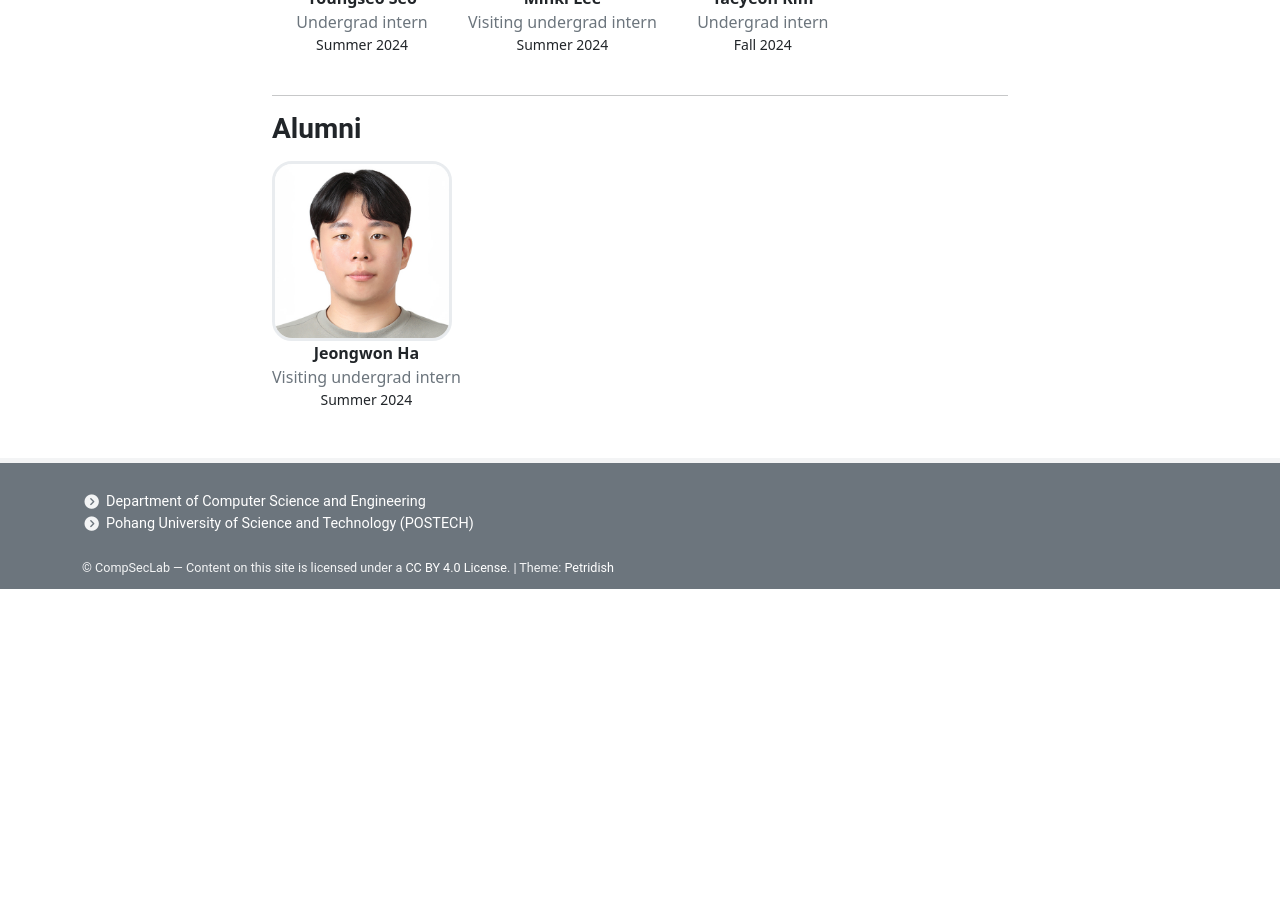
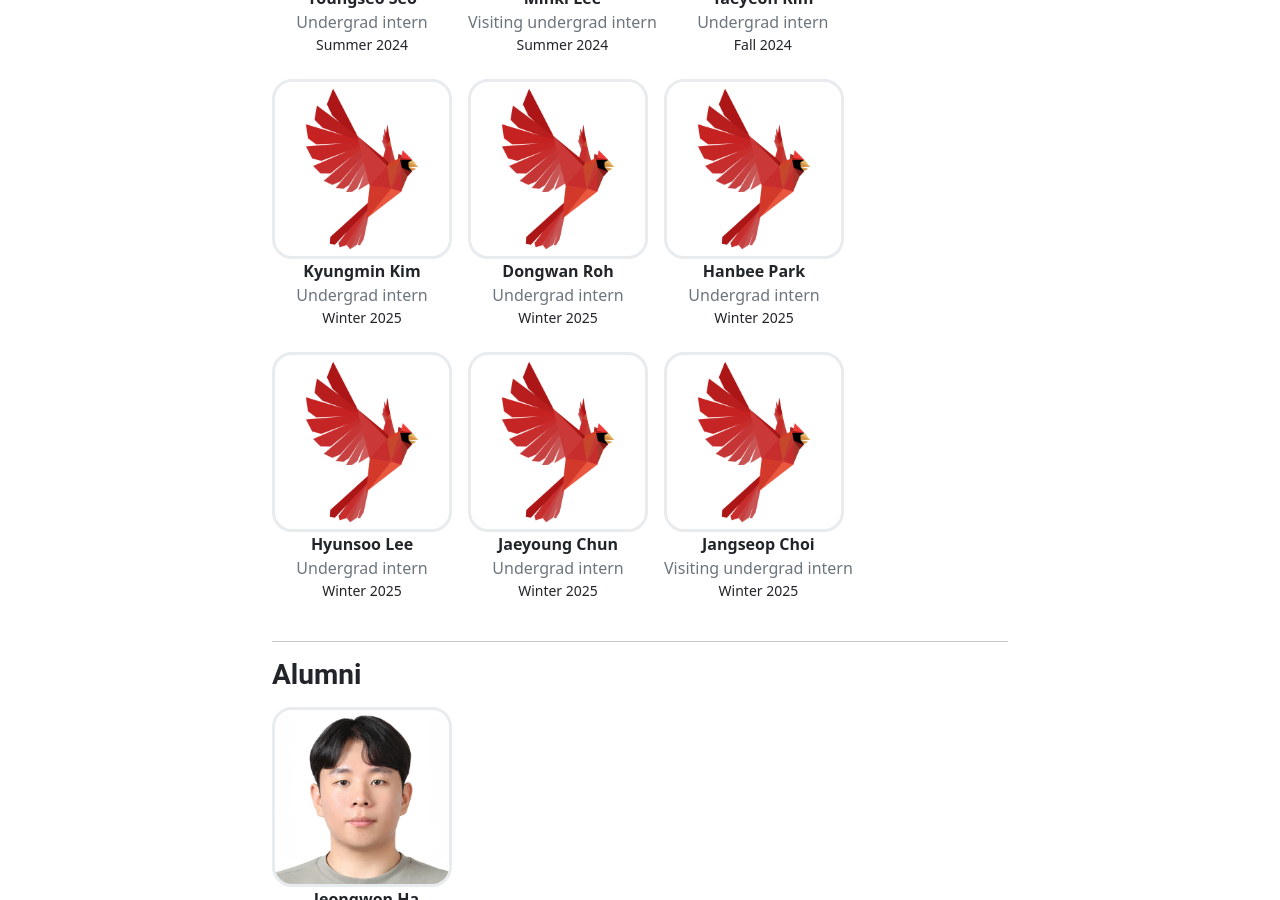
Before and after one commit to postech-compsec/postech-compsec.github.io, a Jekyll site: the page built from pages/people.md, in a window 1280 px wide and 900 px high, scrolled down 1392 px. Built offline with Jekyll 4.4.1, drawn with Linux system fonts in a browser that asks for light colours; nearby versions of some CDN libraries; before the commit the page ends 1981 px from its top, so only the background shows below that.

Commit message:
new members

```diff
--- a/_data/people.yml
+++ b/_data/people.yml
@@ -65,6 +65,42 @@ Interns:
   image: assets/people/taeyeon.jpg
   site: #
 
+- name: Kyungmin Kim
+  role: Undergrad intern
+  since: Winter 2025
+  image: assets/people/default.png
+  site: #
+
+- name: Dongwan Roh
+  role: Undergrad intern
+  since: Winter 2025
+  image: assets/people/default.png
+  site: #
+
+- name: Hanbee Park
+  role: Undergrad intern
+  since: Winter 2025
+  image: assets/people/default.png
+  site: #
+
+- name: Hyunsoo Lee
+  role: Undergrad intern
+  since: Winter 2025
+  image: assets/people/default.png
+  site: #
+
+- name: Jaeyoung Chun
+  role: Undergrad intern
+  since: Winter 2025
+  image: assets/people/default.png
+  site: #
+
+- name: Jangseop Choi
+  role: Visiting undergrad intern
+  since: Winter 2025
+  image: assets/people/default.png
+  site: #
+
 Alumni:
 - name: Jeongwon Ha
   role: Visiting undergrad intern
```
Also changed, not shown: pages/home.md (+1 -0 lines).
